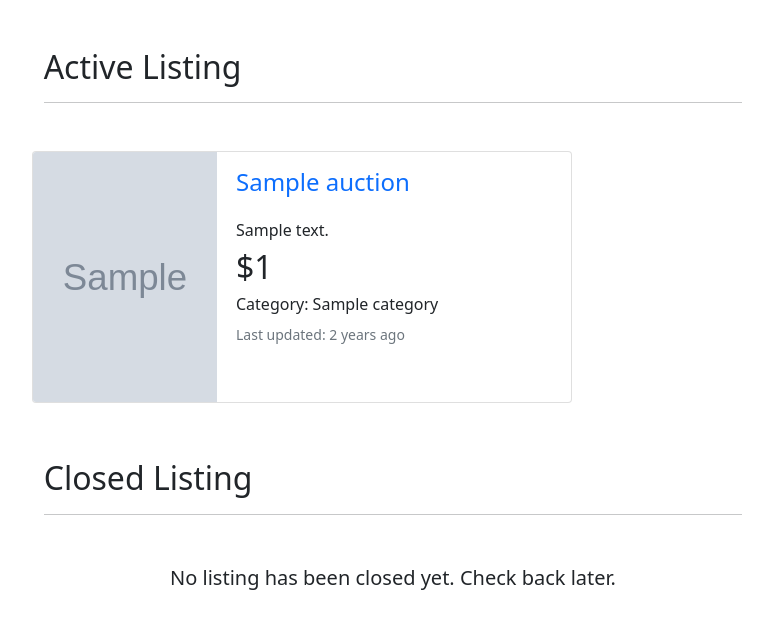
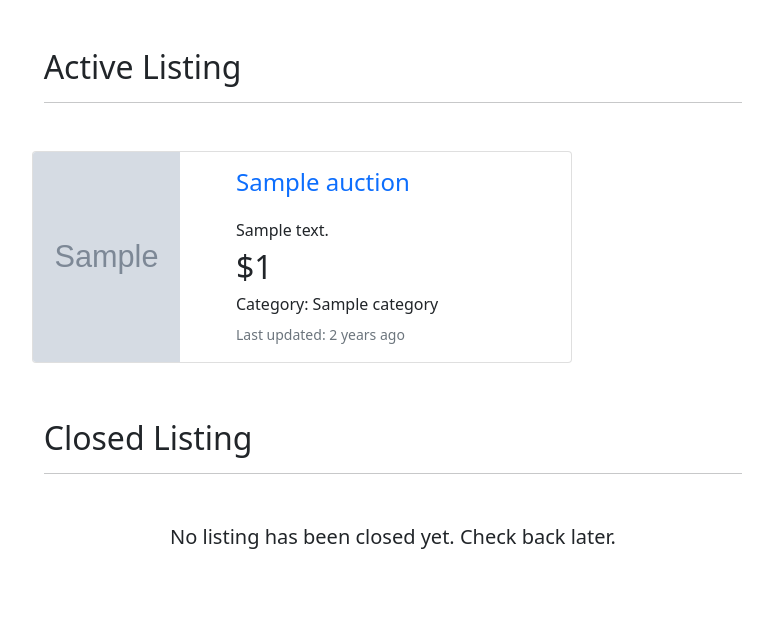
Before and after one commit to princeibs/commerce-50, a Django app: page / in a window 1280 px wide. Shown: the part 112-741 px from the top of the page, without its empty margins (247-1020 px from the left). Run offline with Django 3.2, Linux system fonts and the light colour scheme; tables that the repository leaves empty hold one stand-in row (values such as "Sample post"); grey boxes marked "Sample" are stand-in pictures.

Commit message:
Fixed height and width display in 'style.css'

```diff
--- a/auctions/static/auctions/styles.css
+++ b/auctions/static/auctions/styles.css
@@ -58,6 +58,6 @@ body {
 }
 
 .listing-img-small {
-    height: 250px;
-    width: 200px;
+    height: 100%;
+    width: 100%;
 }
--- a/auctions/templates/auctions/index.html
+++ b/auctions/templates/auctions/index.html
@@ -53,7 +53,7 @@
 </div>
 
 
-<div class="container col-md-7">
+<div class="container col-md-7 mb-5">
     <div class="container">
         <div class="h2 pt-5 pb-4">Closed Listing
             <hr>
```
Also changed, not shown: auctions/templates/auctions/layout.html (+7 -6 lines).
